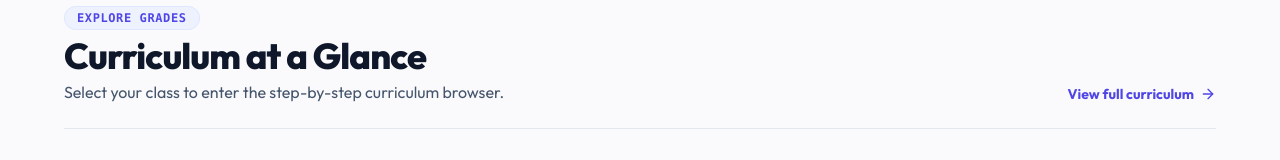
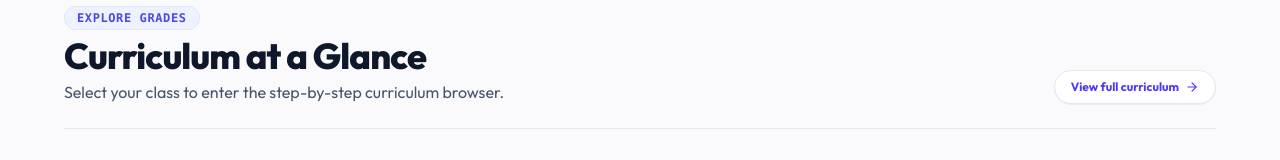
Before and after one commit to PavanKumar-HQ/Brandex-Education, a Next.js app: page / in a window 1280 px wide. Shown: the part 706-866 px from the top of the page. Built offline with nearby package versions, Linux system fonts and the light colour scheme.

Commit message:
style: convert View full curriculum link into styled secondary button

```diff
--- a/src/app/page.tsx
+++ b/src/app/page.tsx
@@ -205,10 +205,10 @@ export default function ProductLandingPage() {
 
             <Link
               href="/explore"
-              className="text-sm font-bold text-[#4F46E5] hover:text-[#4338CA] flex items-center gap-1.5 transition-colors self-start md:self-auto"
+              className="px-4 py-2 rounded-xl bg-white hover:bg-slate-50 text-indigo-600 font-bold text-xs border border-slate-200 shadow-2xs hover:border-indigo-300 flex items-center gap-1.5 transition-all self-start md:self-auto"
             >
               <span>View full curriculum</span>
-              <ArrowRight className="w-4 h-4" />
+              <ArrowRight className="w-3.5 h-3.5" />
             </Link>
           </div>
 
```
